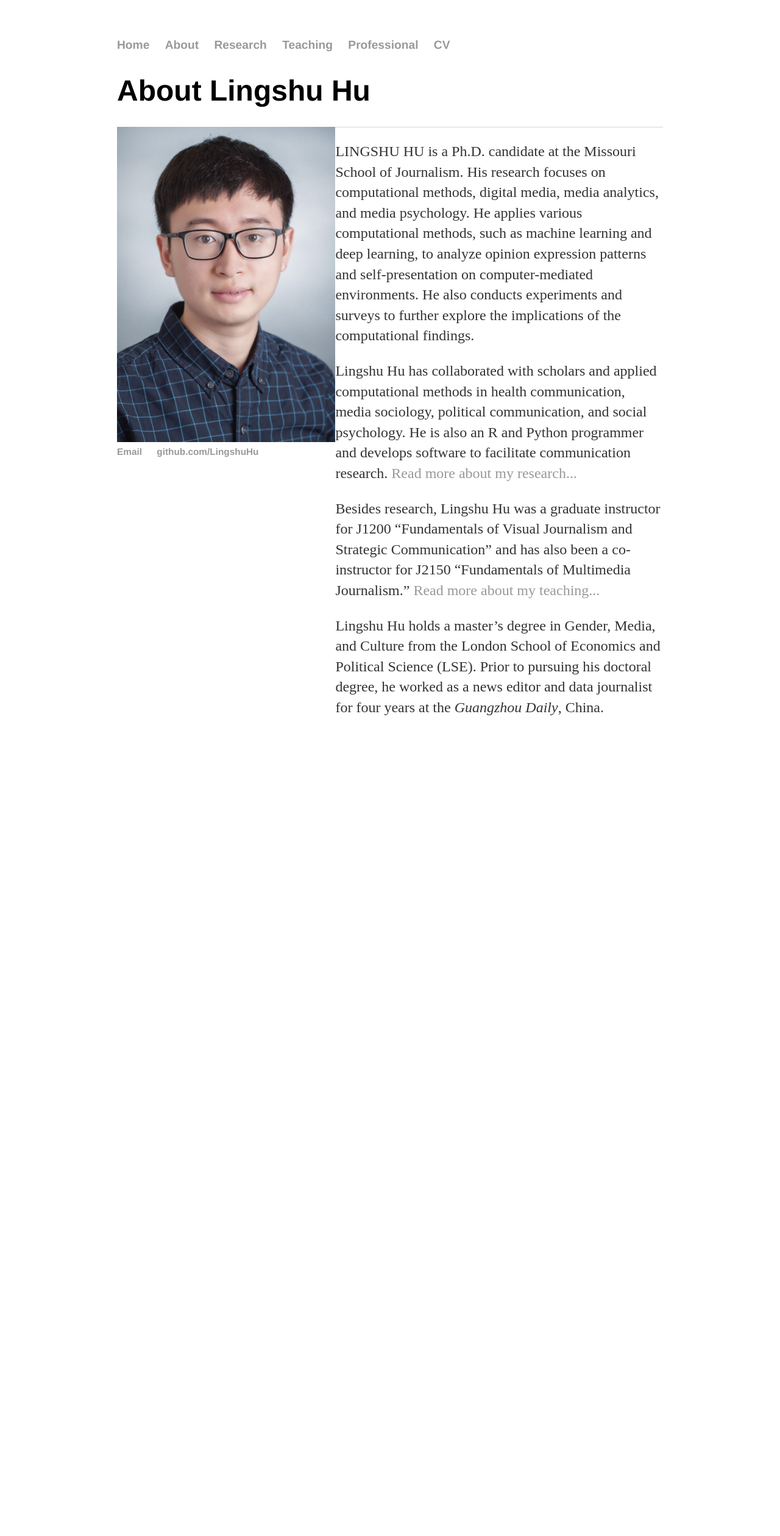
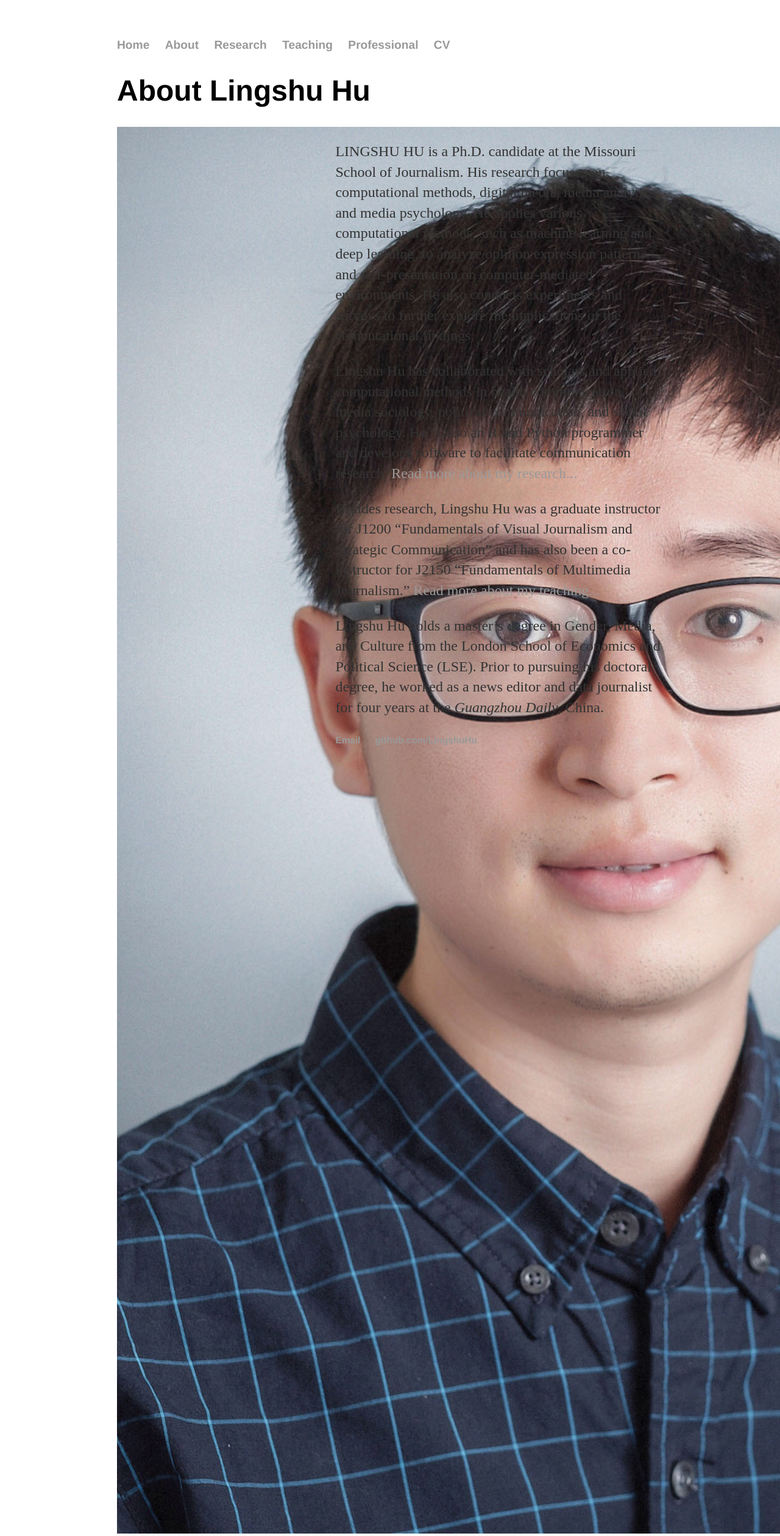
Before and after one commit to LingshuHu/lingshuhu.github.io, a Jekyll site: the page built from about/index.html, in a window 1280 px wide. Shown: the whole page at 61% size. Built offline with Jekyll 4.4.1, drawn with Linux system fonts in a browser that asks for light colours; before the commit the page ends 1202 px from its top, so only the background shows below that.

Commit message:
Update index.html

```diff
--- a/about/index.html
+++ b/about/index.html
@@ -4,7 +4,7 @@
 ---
 	<h1>{{ page.title }}</h1>
   	<div class="blurb">
-		<div class="profile-photo"><span style="vertical-align:text-top"><img class="center-fit" src="../images/IMG_9069.jpg"></span></div>
+		<div class="profile-photo"><span style="vertical-align:text-top"><img src="../images/IMG_9069.jpg"></span></div>
 		<div class="intro">
 			<p>LINGSHU HU is a Ph.D. candidate at the Missouri School of Journalism. His research focuses on computational methods, digital media, media analytics, and media psychology. He applies various computational methods, such as machine learning and deep learning, to analyze opinion expression patterns and self-presentation on computer-mediated environments. He also conducts experiments and surveys to further explore the implications of the computational findings.</p>
 
```
